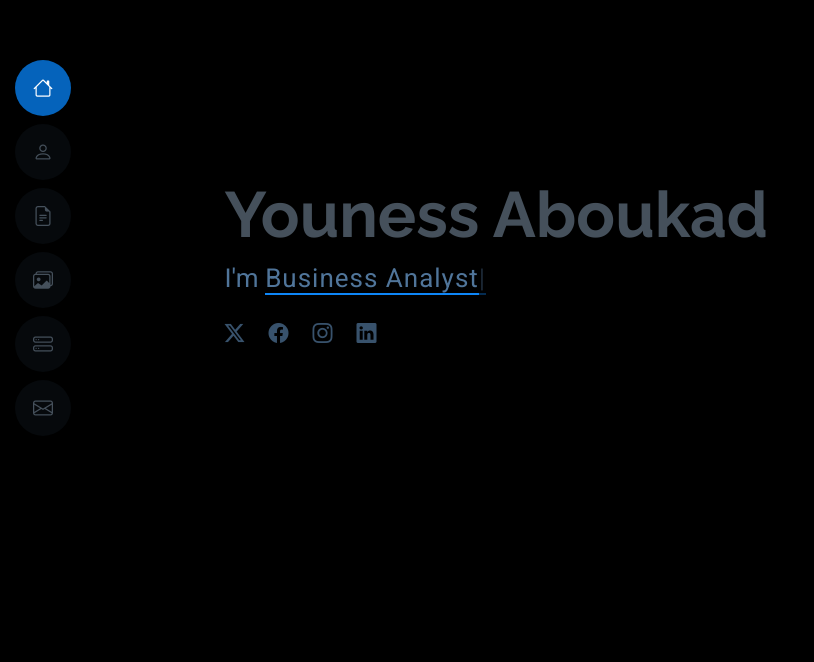
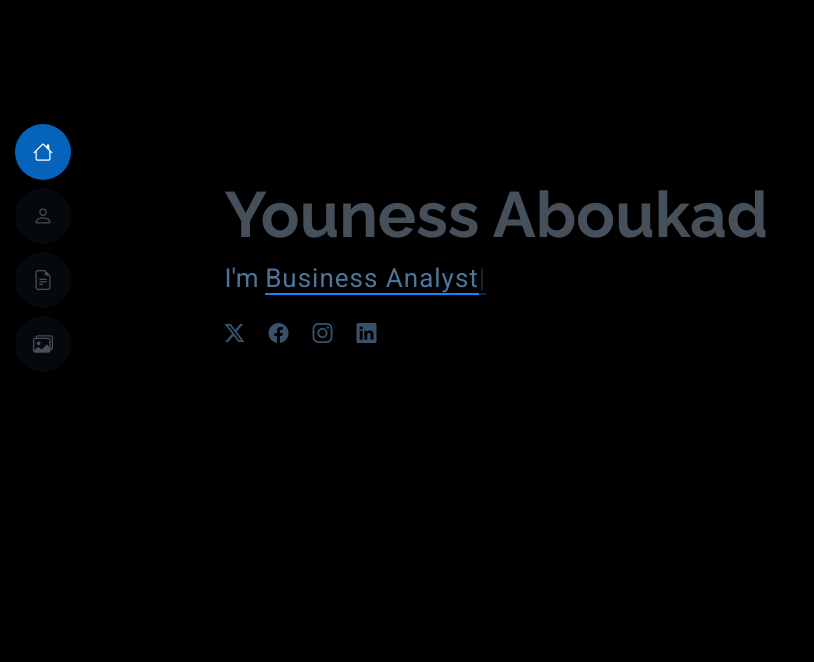
Before and after one commit to Ksawyoux/This-is-ME, a plain HTML site: page index.html in a window 1280 px wide. Shown: the part 138-800 px from the top of the page, without its empty margins (0-814 px from the left). Drawn offline with Linux system fonts and the light colour scheme.

Commit message:
Update index.html

```diff
--- a/index.html
+++ b/index.html
@@ -42,8 +42,6 @@
         <li><a href="#about"><i class="bi bi-person navicon"></i><span>About</span></a></li>
         <li><a href="#resume"><i class="bi bi-file-earmark-text navicon"></i><span>Resume</span></a></li>
         <li><a href="#portfolio"><i class="bi bi-images navicon"></i><span>Portfolio</span></a></li>
-        <li><a href="#services"><i class="bi bi-hdd-stack navicon"></i><span>Services</span></a></li>
-        <li><a href="#contact"><i class="bi bi-envelope navicon"></i><span>Contact</span></a></li>
       </ul>
     </nav>
 
```
